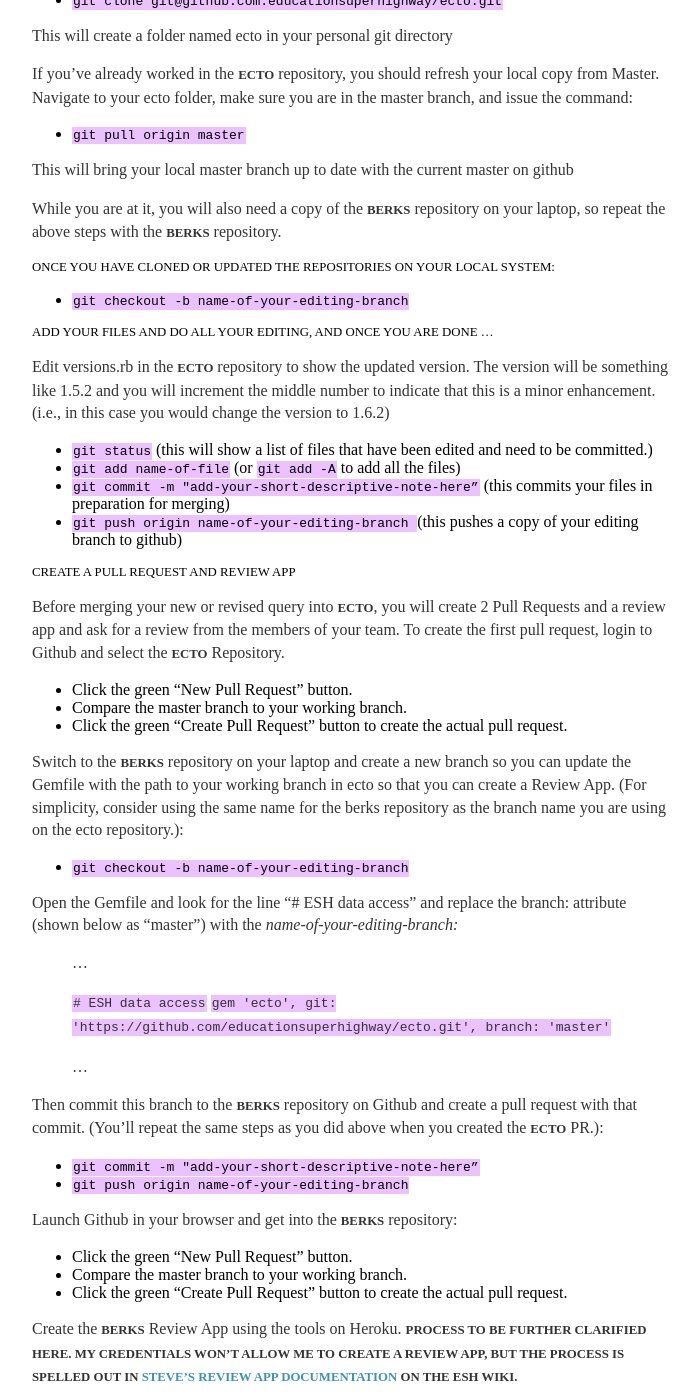
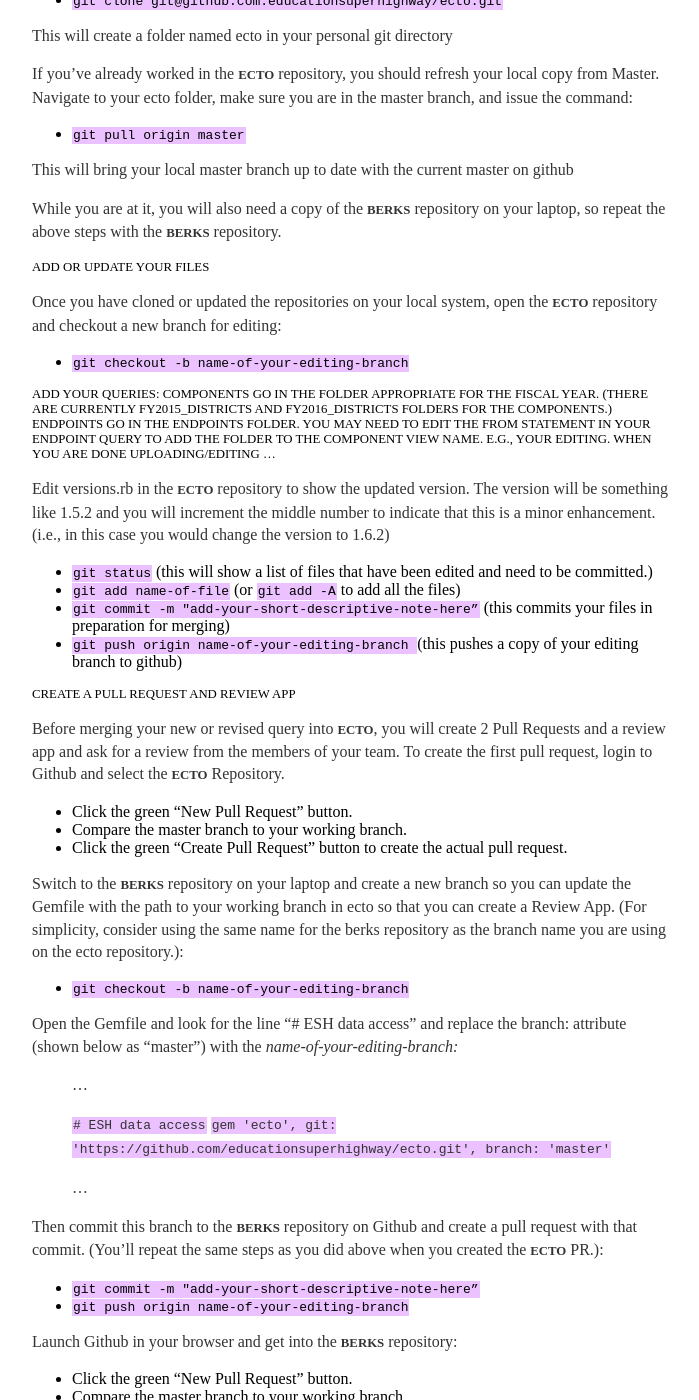
Before and after one commit to mhurty/mhurty.github.io, a Jekyll site: the page built from _posts/2016-07-13-how-to-post.md, in a window 1280 px wide and 1400 px high, scrolled down 310 px. Shown: the whole window, without its empty margins (288-987 px from the left). Built offline with Jekyll 4.4.1, drawn with Linux system fonts in a browser that asks for light colours; some of the changed text lies outside the part shown.

Commit message:
change language around deleting berks editing branch

```diff
--- a/_posts/2016-07-13-how-to-post.md
+++ b/_posts/2016-07-13-how-to-post.md
@@ -22,12 +22,14 @@
 
 While you are at it, you will also need a copy of the **berks** repository on your laptop, so repeat the above steps with the **berks** repository.
 
-Once you have cloned or updated the repositories on your local system:
----------------------------------------------------------
+Add or update your files
+------------------------
+
+Once you have cloned or updated the repositories on your local system, open the **ecto** repository and checkout a new branch for editing:
 
 - `git checkout -b name-of-your-editing-branch`
 
-Add your files and do all your editing, and once you are done ...
+Add your queries: Components go in the folder appropriate for the fiscal year. (There are currently fy2015_districts and fy2016_districts folders for the components.) Endpoints go in the endpoints folder. You may need to edit the FROM statement in your endpoint query to add the folder to the component view name. E.g.,  your editing. When you are done uploading/editing ...
 ----------------------------------------------
 
 Edit versions.rb in the **ecto** repository to show the updated version. The version will be something like 1.5.2 and you will increment the middle number to indicate that this is a minor enhancement. (i.e., in this case you would change the version to 1.6.2)
@@ -79,7 +81,7 @@
 - Process the feedback from your team (making updates in the **ecto** branch).
 - Once you get an emoji from your team members (at least one analyst and one developer), merge your **ecto** branch with master.
 
-You only need to merge into **ecto** -- the **berks** editing branch should *not* be merged. (And once the review process is complete and your **ecto** branch has been merged, you should delete the working branch in **berks**.)
+You only need to merge into **ecto** -- the **berks** editing branch should *not* be merged.
 
 In **ecto** on your local system:
 
```
